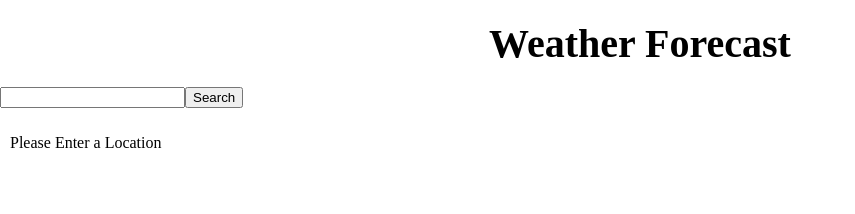
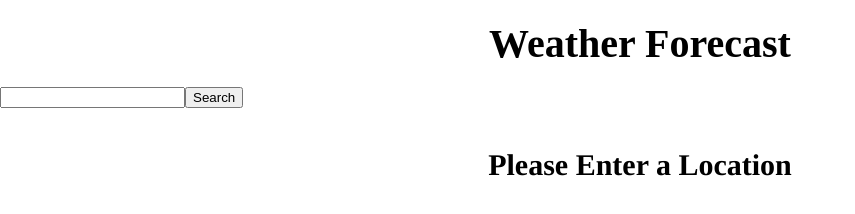
Before and after one commit to HopliteRPG/weather-app, a website built with webpack: page src/template.html in a window 1280 px wide. Shown: the whole page, without its empty margins (0-855 px from the left). Built offline with nearby package versions, Linux system fonts and the light colour scheme.

Commit message:
made please enter a location centered bold and bigger

```diff
--- a/src/styles.css
+++ b/src/styles.css
@@ -68,3 +68,12 @@ form {
   display: flex;
   justify-content: center;
 }
+
+.locationP {
+  width: 100%;
+  display: flex;
+  justify-content: center;
+  font-size: 30px;
+  font-family: Times, serif;
+  font-weight: bold;
+}
```
